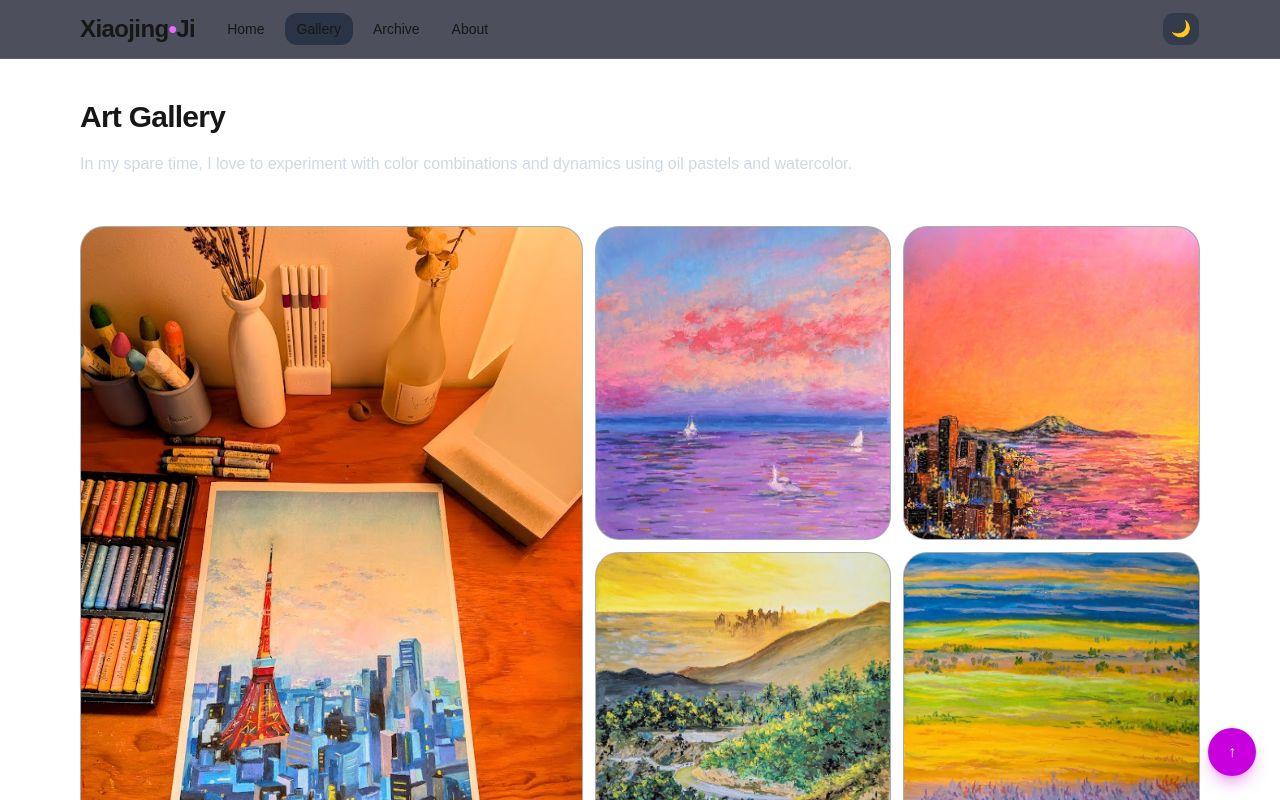
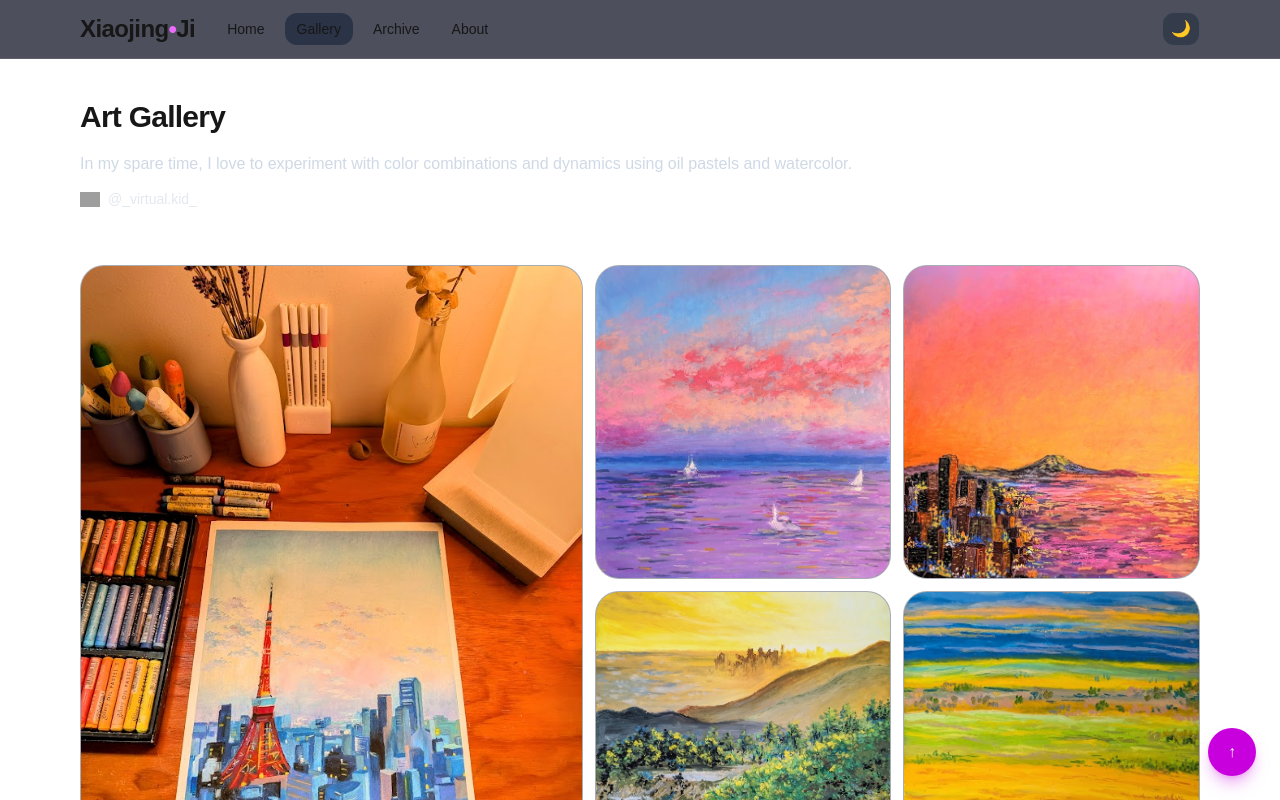
Before and after one commit to XJi/virtualkid, a Next.js app in the folder virtual-kid/: page /gallery in a window 1280 px wide. Shown: the top 800 px of the page. Built offline with nearby package versions, Linux system fonts and the light colour scheme; grey boxes are pictures that could not be loaded.

Commit message:
Add instagram link to art gallery
YOLO, add instagram link of art account to gallery

```diff
--- a/virtual-kid/src/app/gallery/page.tsx
+++ b/virtual-kid/src/app/gallery/page.tsx
@@ -100,6 +100,24 @@ export default function GalleryPage() {
         <p className="text-slate-300/90 leading-relaxed">
           In my spare time, I love to experiment with color combinations and dynamics using oil pastels and watercolor.
         </p>
+        <div className="mt-3">
+          <a
+            href="https://www.instagram.com/_virtual.kid_/"
+            target="_blank"
+            rel="noopener noreferrer"
+            aria-label="Open Instagram profile in new tab"
+            className="inline-flex items-center gap-2 text-sm text-slate-200 hover:text-white"
+          >
+            <Image
+              src="/Instagram_Glyph_Gradient.png"
+              alt="Instagram"
+              width={20}
+              height={20}
+              className="h-5 w-5 object-contain"
+            />
+            <span className="font-medium">@_virtual.kid_</span>
+          </a>
+        </div>
       </header>
       <hr className="border-white/10" />
 
```
Also changed, not shown: 1 other file (tests, documents, lock files or other folders).
